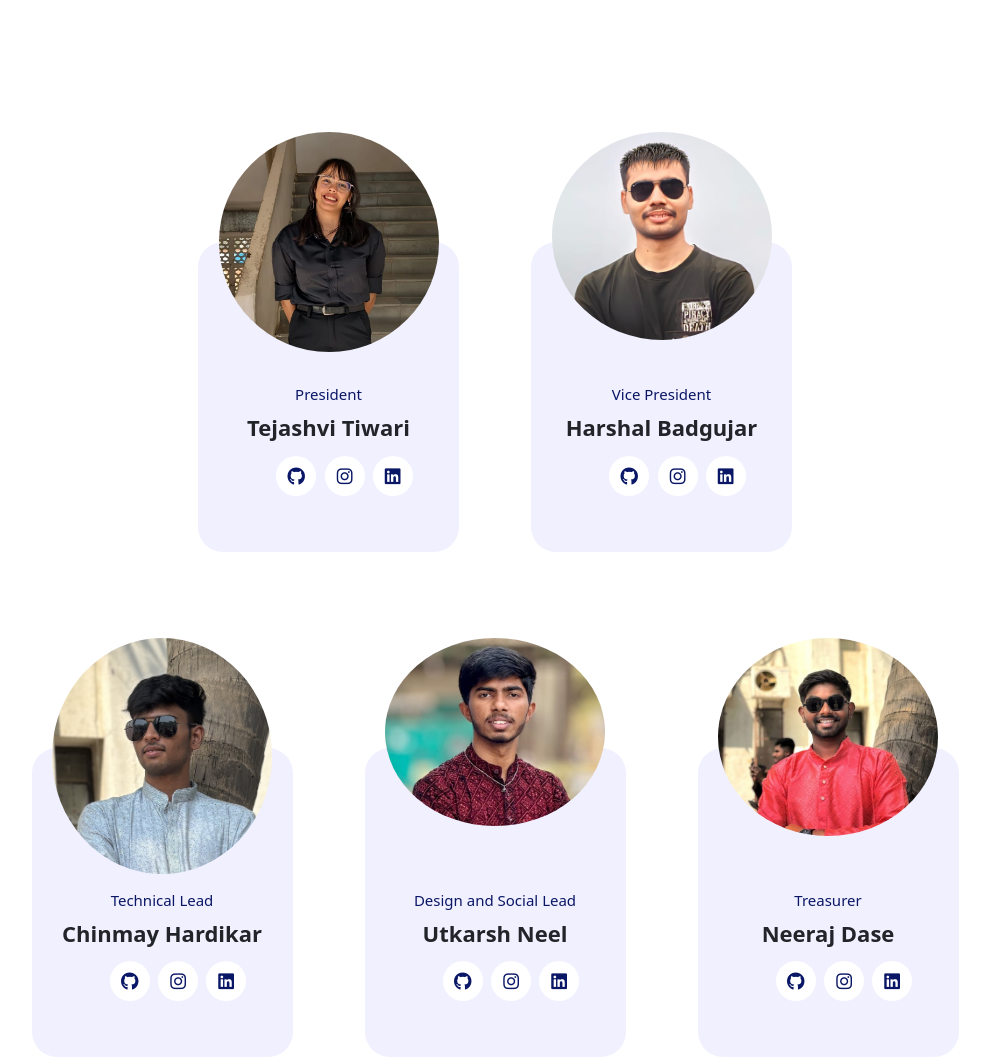
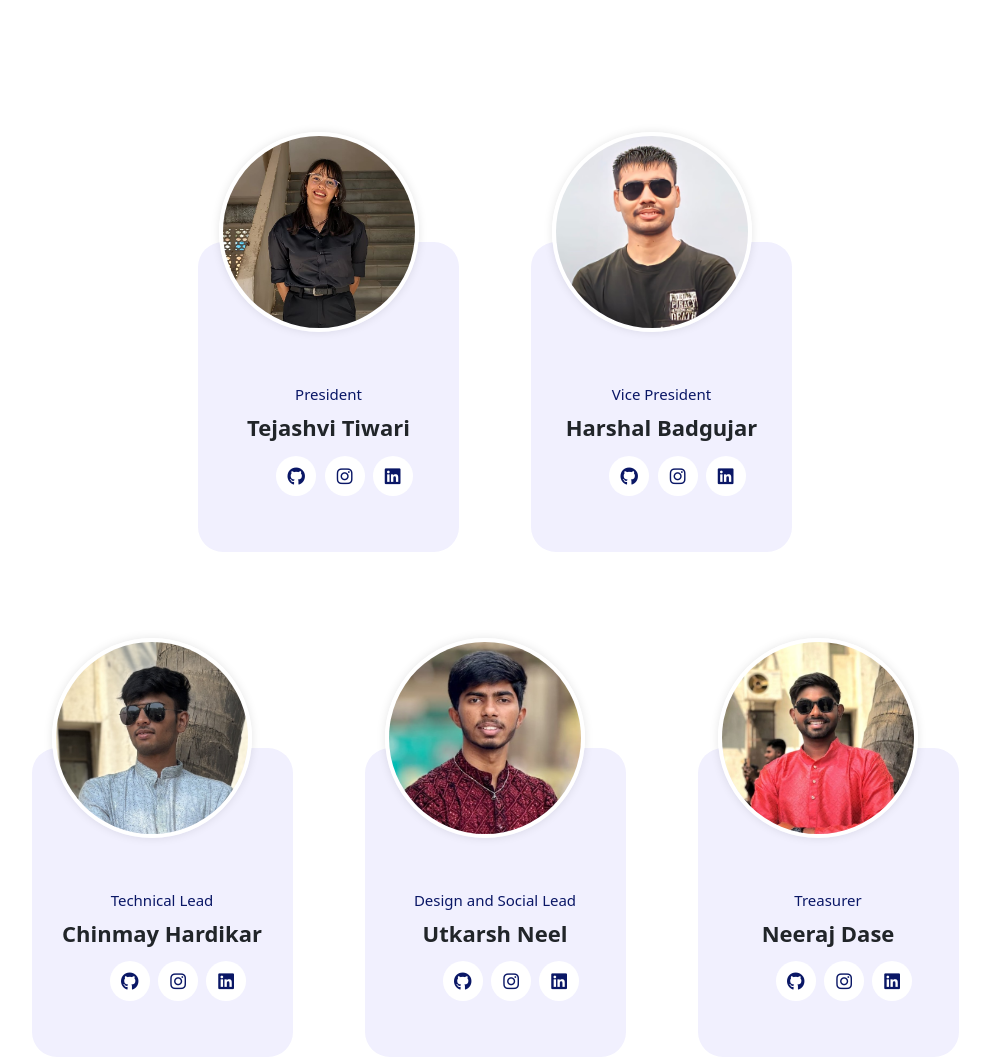
Before and after one commit to Chinmay2845/scade_website_2027, a website with bundled scripts: page index.html in a window 1280 px wide. Shown: the part 5880-6940 px from the top of the page, without its empty margins (145-1135 px from the left). Built offline with nearby package versions, Linux system fonts and the light colour scheme; some packages are replaced by stand-ins of ours; no server answers.

Commit message:
Update index.html

```diff
--- a/index.html
+++ b/index.html
@@ -36,6 +36,26 @@ TemplateMo 586 Scholar
 https://templatemo.com/tm-586-scholar
 
 -->
+     <!-- Custom Style for Uniform Team Images -->
+    <style>
+      .team-photo {
+        width: 200px;
+        height: 200px;
+        object-fit: cover;
+        border-radius: 50%;
+        border: 4px solid #fff;
+        box-shadow: 0 0 10px rgba(0, 0, 0, 0.1);
+        margin-bottom: 15px;
+        display: block;
+        margin-left: auto;
+        margin-right: auto;
+      }
+
+      .team-member .main-content {
+        text-align: center;
+      }
+    </style>
+
   </head>
 
   <body>
```
